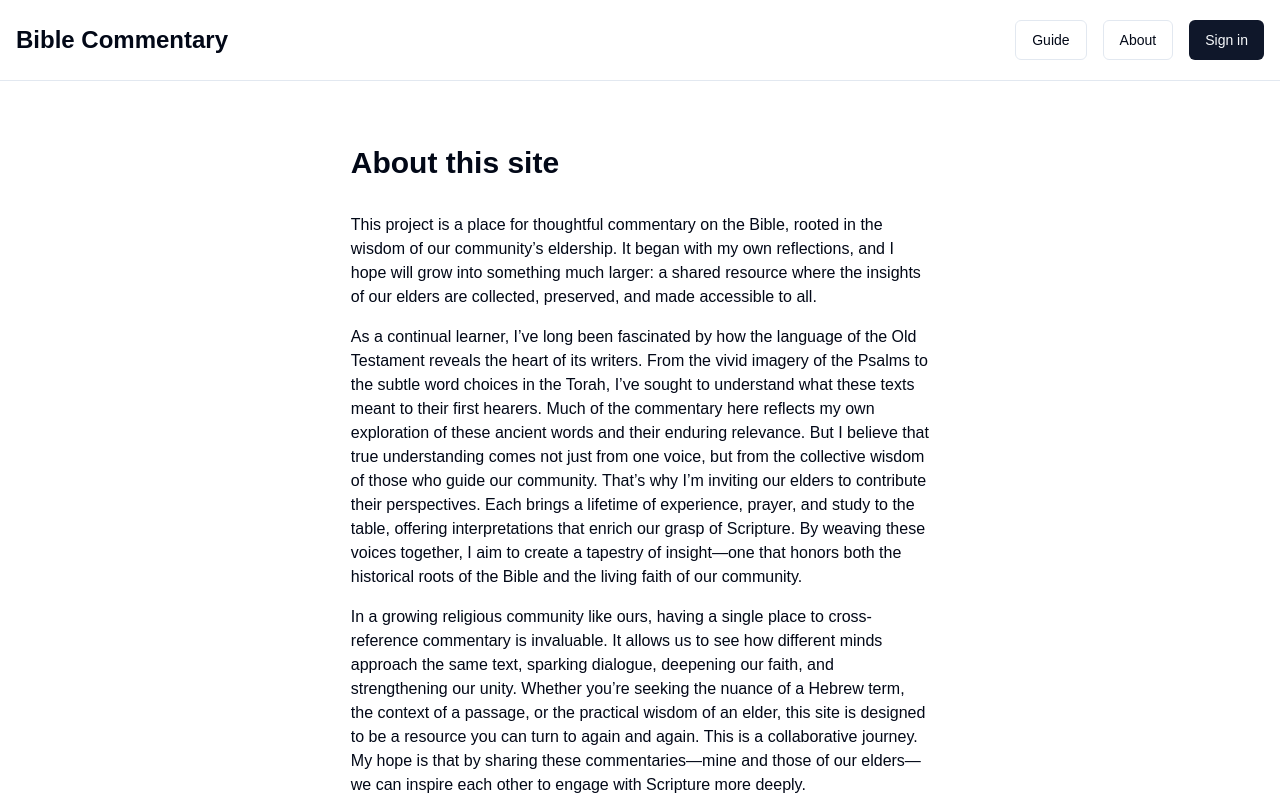
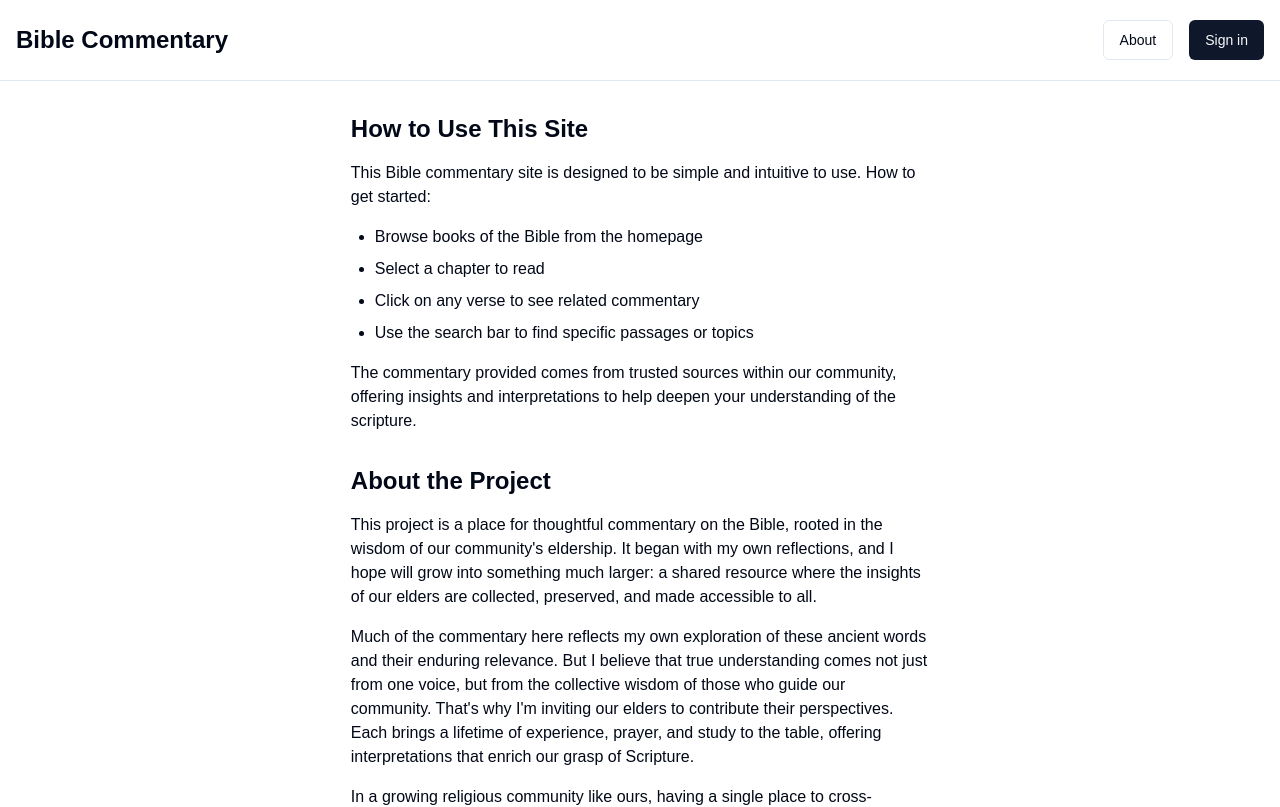
Before and after one commit to mapk/bible-commentary, a Next.js app: page /about in a window 1280 px wide. Shown: the top 807 px of the page. Built offline with nearby package versions, Linux system fonts and the light colour scheme; no server answers.

Commit message:
Combined the about and guide pages

```diff
--- a/src/app/about/page.tsx
+++ b/src/app/about/page.tsx
@@ -1,40 +1,55 @@
 export default function About() {
   return (
     <div className="max-w-prose mx-auto relative min-h-screen flex flex-col">
-      <h1 className="text-3xl font-bold my-8">About this site</h1>
+      <div className="space-y-8">
+        <section>
+          <h2 className="text-2xl font-semibold mb-4">How to Use This Site</h2>
           <p className="mb-4">
-        This project is a place for thoughtful commentary on the Bible, rooted
-        in the wisdom of our community’s eldership. It began with my own
-        reflections, and I hope will grow into something much larger: a shared
-        resource where the insights of our elders are collected, preserved, and
-        made accessible to all.
+            This Bible commentary site is designed to be simple and intuitive to
+            use. How to get started:
+          </p>
+          <ul className="list-disc pl-6 space-y-2 mb-4">
+            <li>Browse books of the Bible from the homepage</li>
+            <li>Select a chapter to read</li>
+            <li>Click on any verse to see related commentary</li>
+            <li>Use the search bar to find specific passages or topics</li>
+          </ul>
+          <p className="mb-4">
+            The commentary provided comes from trusted sources within our
+            community, offering insights and interpretations to help deepen your
+            understanding of the scripture.
+          </p>
+        </section>
+
+        <section>
+          <h2 className="text-2xl font-semibold mb-4">About the Project</h2>
+          <p className="mb-4">
+            This project is a place for thoughtful commentary on the Bible,
+            rooted in the wisdom of our community&apos;s eldership. It began
+            with my own reflections, and I hope will grow into something much
+            larger: a shared resource where the insights of our elders are
+            collected, preserved, and made accessible to all.
           </p>
           <p className="mb-4">
-        As a continual learner, I’ve long been fascinated by how the language of
-        the Old Testament reveals the heart of its writers. From the vivid
-        imagery of the Psalms to the subtle word choices in the Torah, I’ve
-        sought to understand what these texts meant to their first hearers. Much
-        of the commentary here reflects my own exploration of these ancient
-        words and their enduring relevance. But I believe that true
+            Much of the commentary here reflects my own exploration of these
+            ancient words and their enduring relevance. But I believe that true
             understanding comes not just from one voice, but from the collective
-        wisdom of those who guide our community. That’s why I’m inviting our
-        elders to contribute their perspectives. Each brings a lifetime of
-        experience, prayer, and study to the table, offering interpretations
-        that enrich our grasp of Scripture. By weaving these voices together, I
-        aim to create a tapestry of insight—one that honors both the historical
-        roots of the Bible and the living faith of our community.
+            wisdom of those who guide our community. That&apos;s why I&apos;m
+            inviting our elders to contribute their perspectives. Each brings a
+            lifetime of experience, prayer, and study to the table, offering
+            interpretations that enrich our grasp of Scripture.
           </p>
           <p>
             In a growing religious community like ours, having a single place to
             cross-reference commentary is invaluable. It allows us to see how
-        different minds approach the same text, sparking dialogue, deepening our
-        faith, and strengthening our unity. Whether you’re seeking the nuance of
-        a Hebrew term, the context of a passage, or the practical wisdom of an
-        elder, this site is designed to be a resource you can turn to again and
-        again. This is a collaborative journey. My hope is that by sharing these
-        commentaries—mine and those of our elders—we can inspire each other to
-        engage with Scripture more deeply.
+            different minds approach the same text, sparking dialogue, deepening
+            our faith, and strengthening our unity. Whether you&apos;re seeking
+            the nuance of a Hebrew term, the context of a passage, or the
+            practical wisdom of an elder, this site is designed to be a resource
+            you can turn to again and again.
           </p>
+        </section>
+      </div>
     </div>
   );
 }
--- a/src/app/guide/page.tsx
+++ /dev/null
@@ -1,33 +0,0 @@
-export default function Guide() {
-  return (
-    <div className="max-w-prose mx-auto relative min-h-screen flex flex-col">
-      <h1 className="text-3xl font-bold my-8">Guide</h1>
-      <div className="space-y-6">
-        <section>
-          <h2 className="text-2xl font-semibold mb-4">How to Use This Site</h2>
-          <p className="mb-4">
-            This Bible commentary site is designed to be simple and intuitive to
-            use. How to get started:
-          </p>
-          <ul className="list-disc pl-6 space-y-2">
-            <li>Browse books of the Bible from the homepage</li>
-            <li>Select a chapter to read</li>
-            <li>Click on any verse to see related commentary</li>
-            <li>Use the search bar to find specific passages or topics</li>
-          </ul>
-        </section>
-
-        <section>
-          <h2 className="text-2xl font-semibold mb-4">
-            Understanding the Commentary
-          </h2>
-          <p>
-            The commentary provided comes from trusted sources within our
-            community, offering insights and interpretations to help deepen your
-            understanding of the scripture.
-          </p>
-        </section>
-      </div>
-    </div>
-  );
-}
--- a/src/components/Header.tsx
+++ b/src/components/Header.tsx
@@ -23,9 +23,6 @@ export default function Header() {
         </Link>
         <div className="flex items-center space-x-4">
           <Button variant="outline" asChild>
-            <Link href="/guide">Guide</Link>
-          </Button>
-          <Button variant="outline" asChild>
             <Link href="/about">About</Link>
           </Button>
           {user ? (
```
Lines whose indentation alone changed are shown as unchanged.
